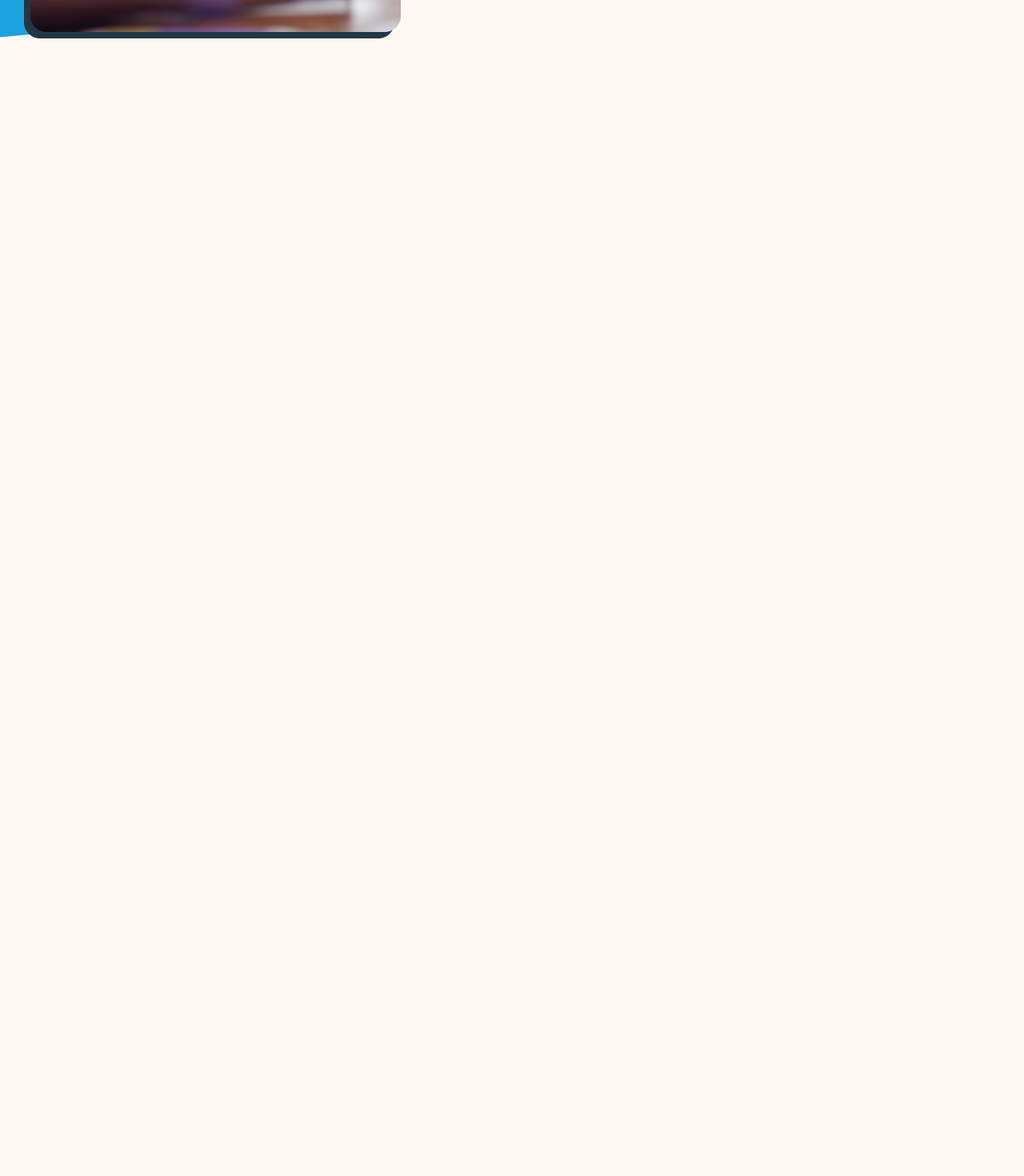
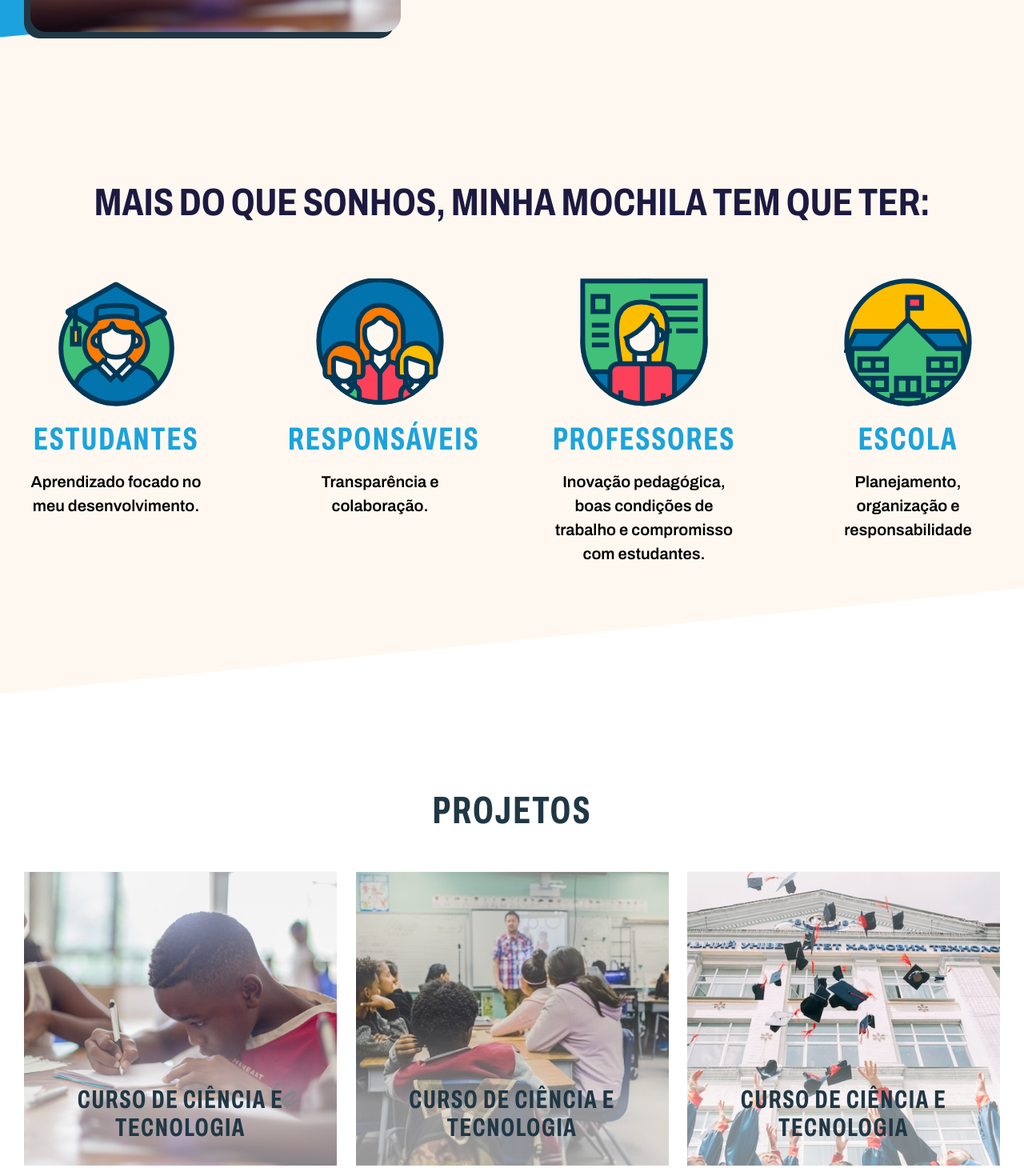
Before and after one commit to marcos-px/iec-brasil, a React (Vite) app: page / in a window 1280 px wide. Shown: the part 2253-3723 px from the top of the page at 80% size. Before the commit the page ends 2808 px from the top, so only its background shows below. Built offline with nearby package versions, Linux system fonts and the light colour scheme.

Commit message:
finished sections 4 and 5

```diff
--- /dev/null
+++ b/src/components/ProjectCard/ProjectCard.styles.ts
@@ -0,0 +1,27 @@
+import styled from "styled-components";
+
+interface BgProps {
+  background: string;
+}
+
+export const ProjectCardStyle = styled.div<BgProps>`
+max-width: 391px;
+height: 368px;
+background: url(${props => props.background});
+  background-position: center top;
+  background-size: cover;
+  display: flex;
+  align-items: end;
+  padding-bottom: 30px;
+h4{
+  font-family: 'Archivo-extra-condensed';
+  font-weight: 700;
+  font-size: 32px;
+  line-height: 35px;
+  text-align: center;
+  letter-spacing: 0.05em;
+  text-transform: uppercase;
+  max-width: 350;
+  color: var(--azulEscuro);
+}
+`
--- /dev/null
+++ b/src/components/ProjectCard/ProjectCard.tsx
@@ -0,0 +1,16 @@
+import React from 'react'
+import { ProjectCardStyle } from './ProjectCard.styles'
+
+type ProjectCardProps = {
+  title:string
+  image:string
+}
+
+const ProjectCard = ({title, image}: ProjectCardProps) => {
+  return (
+    <ProjectCardStyle background={image}>
+      <h4>{title}</h4>
+    </ProjectCardStyle>
+  )
+}
+export default ProjectCard
--- a/src/pages/Home/Home.styles.ts
+++ b/src/pages/Home/Home.styles.ts
@@ -139,7 +139,64 @@ z-index: 0;
 
 `
 
+export const TrapezoidMiddle = styled.section`
+height: 680px;
+padding-top: 170px;
+
+h2{
+  font-family: 'Archivo-condensed';
+  font-size: 48px;
+  line-height: 120%;
+  text-align: center;
+  text-transform: uppercase;
+  color: var(--hover);
+}
+
+h3{
+  font-family: 'Archivo-extra-condensed';
+  font-size: 40px;
+  line-height: 44px;
+  letter-spacing: 0.05em;
+  text-transform: uppercase;
+  color: var(--azul);
+  margin: 16px 0;
+}
+
+p{
+  font-weight: 600;
+  font-size: 20px;
+  line-height: 150%;
+  text-align: center;
+}
+
+.cards{
+  margin-top: 65px;
+  display: flex;
+  justify-content: space-between;
+}
+
+.card{
+  max-width: 230px;
+  text-align: center;
+}
+`
 export const TrapezoidBottom = styled.section`
-height: 500px;
-
+padding-top: 252px;
+height: 735px;
+clip-path: polygon(0 18%, 100% 0, 100% 100%, 0 100%);
+background-color: #ffffff;
+h2{
+margin-bottom: 50px;
+font-family: 'Archivo-extra-condensed';
+font-size: 48px;
+line-height: 52px;
+text-align: center;
+letter-spacing: 0.05em;
+text-transform: uppercase;
+color: var(--azulEscuro);
+}
+.cards{
+  display: flex;
+  justify-content: space-between;
+}
 `
--- a/src/pages/Home/Home.tsx
+++ b/src/pages/Home/Home.tsx
@@ -1,13 +1,21 @@
 import React from 'react'
 import { Header } from '../../components/Header'
-import { HeroSectionBottom, HeroSectionTop, HomeStyle, TrapezoidBottom, TrapezoidCards, TrapezoidTop } from './Home.styles'
+import { HeroSectionBottom, HeroSectionTop, HomeStyle, TrapezoidMiddle, TrapezoidCards, TrapezoidTop, TrapezoidBottom } from './Home.styles'
 import BlueButton from '../../components/BlueButton/BlueButton'
 import ColoredCard from '../../components/ColoredCard/ColoredCard'
+import ProjectCard from '../../components/ProjectCard/ProjectCard'
 //images
 import estudante from '../../assets/img-estudante.png'
 import estudante2 from '../../assets/img-estudante2.png'
+import estudante3 from '../../assets/img-estudante3.png'
+import estudante4 from '../../assets/img-estudante4.png'
+import estudante5 from '../../assets/img-estudante5.png'
 import pencil from '../../assets/pencil.svg'
 import book from '../../assets/book.svg'
+import icon1 from '../../assets/img-icon1.svg'
+import icon2 from '../../assets/img-icon2.svg'
+import icon3 from '../../assets/img-icon3.svg'
+import icon4 from '../../assets/img-icon4.svg'
 
 type HomeProps = {}
 
@@ -70,8 +78,42 @@ const Home = (props: HomeProps) => {
               </div>
             </div>
         </TrapezoidCards>
+        <TrapezoidMiddle>
+          <div className="content container-home">
+            <h2>mais do que sonhos, minha mochila tem que ter:</h2>
+            <div className="cards">
+              <div className="card">
+                <img src={icon1} alt="icone de formando" />
+                <h3>estudantes</h3>
+                <p>Aprendizado focado no meu desenvolvimento.</p>
+              </div>
+              <div className="card">
+                <img src={icon2} alt="icone de formando" />
+                <h3>responsáveis</h3>
+                <p>Transparência e colaboração.</p>
+              </div>
+              <div className="card">
+                <img src={icon3} alt="icone de grupo de estudantes" />
+                <h3>professores</h3>
+                <p>Inovação pedagógica, boas condições de trabalho e compromisso com estudantes.</p>
+              </div>
+              <div className="card">
+                <img src={icon4} alt="icone de escola" />
+                <h3>escola</h3>
+                <p>Planejamento, organização e responsabilidade</p>
+              </div>
+            </div>
+          </div>
+        </TrapezoidMiddle>
         <TrapezoidBottom>
-
+          <div className="content container-home">
+            <h2>projetos</h2>
+            <div className="cards">
+              <ProjectCard title={'curso de ciência e tecnologia'} image={estudante3}/>
+              <ProjectCard title={'curso de ciência e tecnologia'} image={estudante4}/>
+              <ProjectCard title={'curso de ciência e tecnologia'} image={estudante5}/>
+            </div>
+          </div>
         </TrapezoidBottom>
       </HomeStyle>
     </>
```
